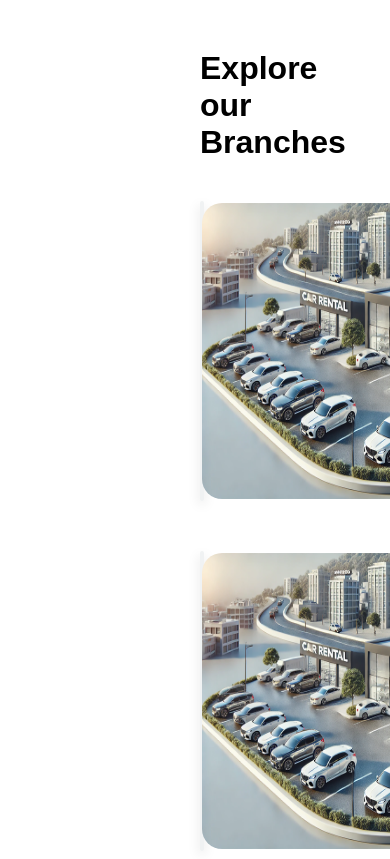
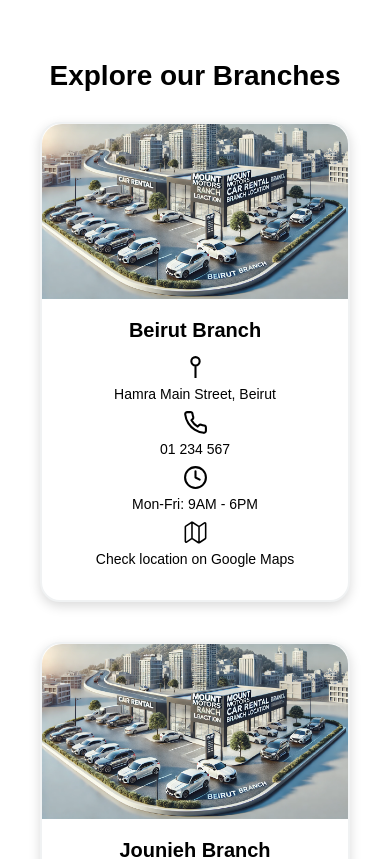
Before and after one commit to Posenega/car-rental-frontend, a Next.js app: page /branches in a window 390 px wide. Shown: the top 859 px of the page. Built offline with nearby package versions, Linux system fonts and the light colour scheme.

Commit message:
added props and responsivness

```diff
--- a/src/app/branches/branches.module.css
+++ b/src/app/branches/branches.module.css
@@ -1,20 +1,70 @@
-.page{
+.page {
     display: flex;
     flex-direction: column;
     padding-top: 20px;
-    padding:200px;
+    padding: 200px;
     padding-top: 50px;
     background-color: white;
     color: black;
     margin: 0px;
 }
-.page h1{
+
+.page h1 {
     margin-bottom: 40px;
 
 }
-.branch_container{
+
+.branch_container {
     display: flex;
     flex-direction: column;
     gap: 50px;
 
 }
+
+/* ========== Tablet (768px and below) ========== */
+@media (max-width: 768px) {
+    .page {
+        padding: 30px 20px;
+    }
+
+    .page h1 {
+        font-size: 26px;
+        text-align: center;
+    }
+
+    .branch_container {
+        gap: 40px;
+    }
+}
+
+/* ========== Phone (480px and below) ========== */
+@media (max-width: 480px) {
+    .page {
+        padding: 20px;
+    }
+
+    .page h1 {
+        font-size: 22px;
+        margin-bottom: 30px;
+        text-align: center;
+    }
+
+    .branch_container {
+        gap: 30px;
+    }
+}
+
+@media (max-width: 1300px) {
+    .page {
+        padding: 60px 40px;
+    }
+
+    .page h1 {
+        font-size: 28px;
+        text-align: center;
+    }
+
+    .branch_container {
+        gap: 40px;
+    }
+}
--- a/src/app/branches/page.tsx
+++ b/src/app/branches/page.tsx
@@ -1,17 +1,38 @@
 import React from "react";
 import styles from "./branches.module.css";
 import BranchCard from "../../components/BranchCard";
+import img from "../../assets/branch.png";
+
+const branches = [
+  {
+    name: "Beirut Branch",
+    address: "Hamra Main Street, Beirut",
+    phone: "01 234 567",
+    hours: "Mon-Fri: 9AM - 6PM",
+    mapUrl: "https://maps.google.com/?q=Beirut",
+    image: img.src,
+  },
+  {
+    name: "Jounieh Branch",
+    address: "Highway Exit 7, Jounieh",
+    phone: "09 876 543",
+    hours: "Mon-Sat: 8AM - 8PM",
+    mapUrl: "https://maps.google.com/?q=Jounieh",
+    image: img.src,
+  },
+];
+
 const BranchesPage = () => {
   return (
     <div className={styles.page}>
       <h1>Explore our Branches</h1>
       <div className={styles.branch_container}>
-        <BranchCard />
-        <BranchCard />
-        <BranchCard />
-        <BranchCard />
+        {branches.map((branch, idx) => (
+          <BranchCard key={idx} {...branch} />
+        ))}
       </div>
     </div>
   );
 };
+
 export default BranchesPage;
--- a/src/components/BranchCard.tsx
+++ b/src/components/BranchCard.tsx
@@ -1,33 +1,44 @@
 import React from "react";
 import styles from "./Card.module.css";
-import img from "../assets/branch.png";
 import { GrLocationPin } from "react-icons/gr";
 import { LuPhone } from "react-icons/lu";
 import { FiClock } from "react-icons/fi";
 import { IoMapOutline } from "react-icons/io5";
-const card = () => {
+
+type BranchProps = {
+  name: string;
+  address: string;
+  phone: string;
+  hours: string;
+  mapUrl: string;
+  image: string; // image URL or import
+};
+
+const BranchCard = ({ name, address, phone, hours, mapUrl, image }: BranchProps) => {
   return (
     <div className={styles.container}>
-      <img src={img.src} alt="..."></img>
+      <img src={image} alt={name} />
       <div className={styles.sub}>
-        <h2>Branch Name</h2>
+        <h2>{name}</h2>
 
         <div className={styles.info}>
           <div className={styles.other}>
             <GrLocationPin size={25} />
-            <p>Address</p>
+            <p>{address}</p>
           </div>
           <div className={styles.other}>
             <LuPhone size={25} />
-            <p>Phone Number</p>
+            <p>{phone}</p>
           </div>
           <div className={styles.other}>
             <FiClock size={25} />
-            <p>Opening Hours</p>
+            <p>{hours}</p>
           </div>
           <div className={styles.other}>
             <IoMapOutline size={25} />
-            <a>check location on google maps</a>
+            <a href={mapUrl} target="_blank" rel="noopener noreferrer">
+              Check location on Google Maps
+            </a>
           </div>
         </div>
       </div>
@@ -35,4 +46,4 @@ const card = () => {
   );
 };
 
-export default card;
+export default BranchCard;
--- a/src/components/Card.module.css
+++ b/src/components/Card.module.css
@@ -1,43 +1,150 @@
- .container{
+ .container {
     background-color: white;
     display: flex;
     flex-wrap: nowrap;
-    justify-content:space;
+    justify-content: space;
     color: black;
     border-radius: 20px;
     border: 2px solid #f0f2f3;
     box-shadow: 0 4px 12px rgba(0, 0, 0, 0.15);
     height: 300px;
  }
- .container img{
+
+ .container img {
     width: 400px;
     border-top-left-radius: 20px;
     border-bottom-left-radius: 20px;
  }
- .sub{
+
+ .sub {
     display: flex;
     flex-direction: column;
     margin: 30px;
     color: black;
     align-items: center;
-   width:100%;
+    width: 100%;
  }
- .sub h2{
+
+ .sub h2 {
     font-size: 30px;
  }
-.info{
-   width:100%;
+
+ .info {
+    width: 100%;
     padding: 10px;
  }
-.other{
+
+ .other {
     display: flex;
     flex-wrap: nowrap;
     margin: 20px;
     gap: 15px;
  }
-.other p{
+
+ .other p {
     font-size: 20px;
  }
-.other a{
+
+ .other a {
     font-size: 20px;
  }
+
+ /* ========== smaller screen  ========== */
+ @media (max-width: 1300px) {
+    .container {
+       align-items: center;
+       height: auto;
+       max-width: 100%;
+       margin: 0 auto;
+    }
+
+
+
+    .sub {
+       margin: 20px;
+       align-items: center;
+    }
+
+    .sub h2 {
+       font-size: 15px;
+       text-align: center;
+    }
+
+    .info {
+       padding: 8px;
+    }
+
+    .other {
+       flex-wrap: wrap;
+       justify-content: center;
+       margin: 10px 0;
+       gap: 10px;
+    }
+
+    .other p,
+    .other a {
+       font-size: 14px;
+       text-align: center;
+    }
+ }
+
+ @media (max-width: 768px) {
+    .container {
+       flex-direction: column;
+       align-items: center;
+       height: auto;
+    }
+
+    .container img {
+       width: 100%;
+       height: auto;
+       border-radius: 20px 20px 0 0;
+    }
+
+    .sub {
+       margin: 20px 15px;
+       width: 100%;
+       align-items: center;
+    }
+
+    .sub h2 {
+       font-size: 24px;
+       text-align: center;
+    }
+
+    .info {
+       padding: 5px;
+    }
+
+    .other {
+       flex-wrap: wrap;
+       justify-content: center;
+       margin: 10px 0;
+       gap: 10px;
+    }
+
+    .other p,
+    .other a {
+       font-size: 16px;
+    }
+ }
+
+ /* ========== Phone (480px and below) ========== */
+ @media (max-width: 480px) {
+    .sub h2 {
+       font-size: 20px;
+    }
+
+    .other {
+       flex-direction: column;
+       align-items: center;
+       margin: 8px 0;
+       gap: 6px;
+    }
+
+    .other p,
+    .other a {
+       font-size: 14px;
+       text-align: center;
+    }
+ }
```
Lines whose indentation alone changed are shown as unchanged.
